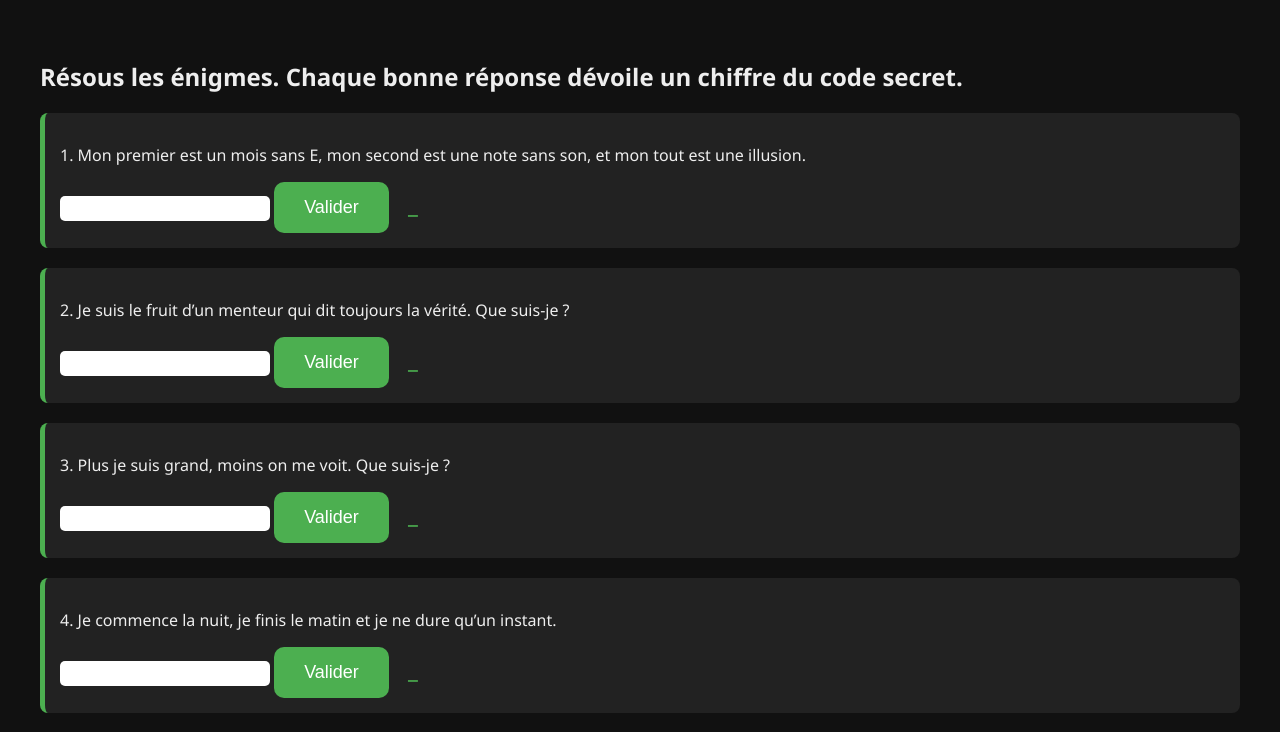
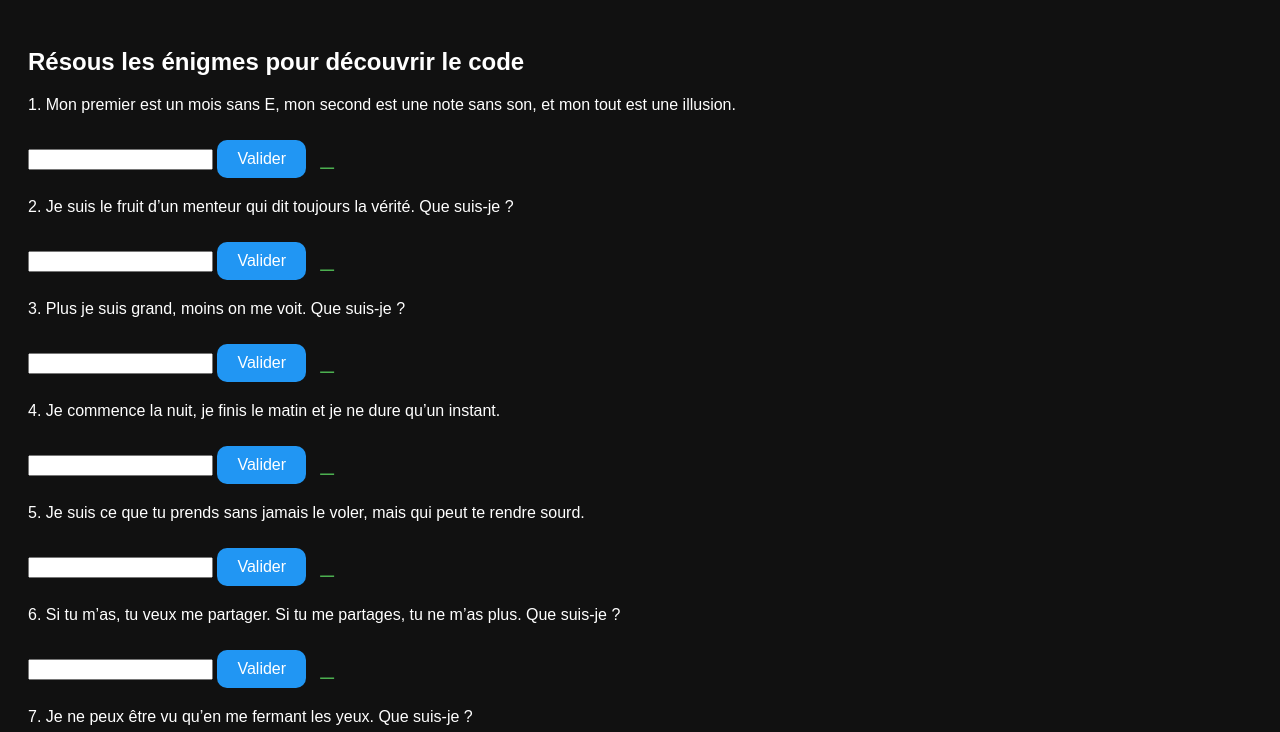
Before and after one commit to atae56/Escape-Game, a plain HTML site: page escape_game.html in a window 1280 px wide. Both pictures are taken after a click on the button "Commencer". Shown: the top 732 px of the page. Drawn offline with Linux system fonts and the light colour scheme.

Commit message:
escape_game.html

```diff
--- a/escape_game.html
+++ b/escape_game.html
@@ -1,137 +1,85 @@
 <!DOCTYPE html>
 <html lang="fr">
 <head>
-  <meta charset="UTF-8">
-  <title>Escape Game Difficile</title>
+  <meta charset="UTF-8" />
+  <title>Escape Game</title>
   <style>
     body {
-      margin: 0;
-      font-family: 'Segoe UI', sans-serif;
-      background-color: #111;
-      color: #eee;
+      font-family: sans-serif;
+      background: #111;
+      color: white;
+      padding: 20px;
     }
-
-    #accueil, #jeu {
-      display: none;
-      padding: 40px;
+    .active { display: block; }
+    .hidden { display: none; }
+    .question {
+      margin: 20px 0;
     }
-
-    #accueil.active, #jeu.active {
-      display: block;
+    .digit {
+      font-size: 24px;
+      margin-left: 10px;
+      color: #4caf50;
     }
-
-    .center {
-      text-align: center;
-      margin-top: 100px;
+    #code {
+      font-size: 28px;
+      margin: 20px 0;
+      color: #ffeb3b;
     }
-
     button {
-      padding: 15px 30px;
-      font-size: 18px;
-      background-color: #4caf50;
+      padding: 10px 20px;
+      font-size: 16px;
+      background: #2196f3;
       color: white;
       border: none;
       border-radius: 10px;
-      cursor: pointer;
-    }
-
-    .question {
-      background: #222;
-      padding: 15px;
-      margin-bottom: 20px;
-      border-left: 5px solid #4caf50;
-      border-radius: 8px;
-    }
-
-    input[type="text"] {
-      padding: 5px;
-      border-radius: 5px;
-      border: none;
-      width: 200px;
-    }
-
-    .digit {
-      font-size: 24px;
-      font-weight: bold;
-      margin-left: 15px;
-      color: #4caf50;
-    }
-
-    #code {
-      font-size: 30px;
-      letter-spacing: 8px;
-      margin-top: 30px;
-      color: #4caf50;
+      margin-top: 10px;
     }
   </style>
 </head>
 <body>
-
-<!-- Page d'accueil -->
-<div id="accueil" class="active center">
-  <h1>🧠 Escape Game Difficile</h1>
-  <p>Bienvenue dans ce défi ! Résous 10 énigmes pour découvrir un code secret.</p>
+  <div id="accueil" class="active">
+    <h1>Escape Game</h1>
     <button onclick="commencerJeu()">Commencer</button>
   </div>
 
-<!-- Page du jeu -->
-<div id="jeu">
-  <h2>Résous les énigmes. Chaque bonne réponse dévoile un chiffre du code secret.</h2>
+  <div id="jeu" class="hidden">
+    <h2>Résous les énigmes pour découvrir le code</h2>
     <div id="questions"></div>
-  <h2>📞 Code final :</h2>
     <div id="code">_ _ _ _ _ _ _ _ _ _</div>
+    <button id="btnSuivant" class="hidden" onclick="afficherLettre()">Suivant</button>
+    <div id="lettreFinale" style="font-size:28px; margin-top:20px; color:#ffeb3b;"></div>
   </div>
 
   <script>
     const enigmes = [
-    { question: "1. Mon premier est un mois sans E, mon second est une note sans son, et mon tout est une illusion.", answer: "mirage", digit: "0" },
-    { question: "2. Je suis le fruit d’un menteur qui dit toujours la vérité. Que suis-je ?", answer: "paradoxe", digit: "6" },
-    { question: "3. Plus je suis grand, moins on me voit. Que suis-je ?", answer: "obscurité", digit: "5" },
-    { question: "4. Je commence la nuit, je finis le matin et je ne dure qu’un instant.", answer: "rêve", digit: "2" },
-    { question: "5. Je suis ce que tu prends sans jamais le voler, mais qui peut te rendre sourd.", answer: "photo", digit: "2" },
-    { question: "6. Si tu m’as, tu veux me partager. Si tu me partages, tu ne m’as plus. Que suis-je ?", answer: "secret", digit: "6" },
-    { question: "7. Je ne peux être vu qu’en me fermant les yeux. Que suis-je ?", answer: "imagination", digit: "5" },
-    { question: "8. Mon père est le tonnerre, ma mère est la lumière, je suis rapide comme l’éclair.", answer: "foudre", digit: "7" },
-    { question: "9. Je suis une erreur qu’on ne voit qu’une fois qu’elle est faite.", answer: "faute", digit: "0" },
-    { question: "10. Je ne vis que quand tu me lis, je meurs quand tu m’oublies.", answer: "histoire", digit: "6" }
+      { question: "1. Mon premier est un mois sans E, mon second est une note sans son, et mon tout est une illusion.", hash: "b20459ab886e03b9a00f952b4e2adc167f9af9b53b0909860e9c58c2f1cecd60", digit: "0" },
+      { question: "2. Je suis le fruit d’un menteur qui dit toujours la vérité. Que suis-je ?", hash: "dce7b7433cf6ae93530d3448843b427bf27289e32921e67e563a13c1778f5189", digit: "6" },
+      { question: "3. Plus je suis grand, moins on me voit. Que suis-je ?", hash: "c89fb7b28e571114770a47c99b441375b94ff84b5e6448353e555d1de7e52121", digit: "5" },
+      { question: "4. Je commence la nuit, je finis le matin et je ne dure qu’un instant.", hash: "17ba218488d6c1486b027d96141e48d74dfb8d75cb61cde361b4d6028a45161e", digit: "2" },
+      { question: "5. Je suis ce que tu prends sans jamais le voler, mais qui peut te rendre sourd.", hash: "55c64d0fcd6f9d5f7c828093857e3fdfda68478bb4e9bd24d481ef391c7804e8", digit: "2" },
+      { question: "6. Si tu m’as, tu veux me partager. Si tu me partages, tu ne m’as plus. Que suis-je ?", hash: "2bb80d537b1da3e38bd30361aa855686bde0eacd7162fef6a25fe97bf527a25b", digit: "6" },
+      { question: "7. Je ne peux être vu qu’en me fermant les yeux. Que suis-je ?", hash: "ec3d00212250fb995d08c5a0692febc3fedb243281eb3defe45fa3fbf992c23f", digit: "5" },
+      { question: "8. Mon père est le tonnerre, ma mère est la lumière, je suis rapide comme l’éclair.", hash: "b23c17615a958ba416908acc36daf35ddc9b424274075e426256bd7cebb0c650", digit: "7" },
+      { question: "9. Je suis une erreur qu’on ne voit qu’une fois qu’elle est faite.", hash: "cf767de2b24a6f3b5b535ecc6a81bdf126f4f64c5e6c9c6c9450e7df5be74d4f", digit: "0" },
+      { question: "10. Je ne vis que quand tu me lis, je meurs quand tu m’oublies.", hash: "d15eec53207e92fd31b2b10523b296153ce6fe362ae1db26b664e9d934789631", digit: "6" }
     ];
 
     const codeDigits = Array(10).fill("_");
     const codeDisplay = document.getElementById("code");
     const questionsDiv = document.getElementById("questions");
-
-  // Ajout du bouton Suivant et de la lettre finale
-  const btnSuivant = document.createElement("button");
-  btnSuivant.innerText = "Suivant";
-  btnSuivant.style.display = "none";
-  btnSuivant.onclick = afficherLettre;
-  btnSuivant.style.marginTop = "20px";
-  btnSuivant.style.fontSize = "18px";
-  btnSuivant.style.padding = "10px 20px";
-  btnSuivant.style.backgroundColor = "#2196f3";
-  btnSuivant.style.color = "white";
-  btnSuivant.style.border = "none";
-  btnSuivant.style.borderRadius = "10px";
-  questionsDiv.parentElement.appendChild(btnSuivant);
-
-  const lettreDiv = document.createElement("div");
-  lettreDiv.id = "lettreFinale";
-  lettreDiv.style.fontSize = "28px";
-  lettreDiv.style.marginTop = "20px";
-  lettreDiv.style.color = "#ffeb3b";
-  lettreDiv.style.fontWeight = "bold";
-  questionsDiv.parentElement.appendChild(lettreDiv);
+    const btnSuivant = document.getElementById("btnSuivant");
+    const lettreDiv = document.getElementById("lettreFinale");
 
     function updateCode() {
       codeDisplay.innerText = codeDigits.join(" ");
       if (!codeDigits.includes("_")) {
-      btnSuivant.style.display = "inline-block";
+        btnSuivant.classList.remove("hidden");
       }
     }
 
     function commencerJeu() {
-    document.getElementById("accueil").classList.remove("active");
-    document.getElementById("jeu").classList.add("active");
+      document.getElementById("accueil").classList.add("hidden");
+      document.getElementById("jeu").classList.remove("hidden");
       lancerEnigmes();
     }
 
@@ -150,17 +98,25 @@
       updateCode();
     }
 
+    async function hashTexte(texte) {
+      const encoder = new TextEncoder();
+      const data = encoder.encode(normalize(texte));
+      const hashBuffer = await crypto.subtle.digest('SHA-256', data);
+      const hashArray = Array.from(new Uint8Array(hashBuffer));
+      return hashArray.map(b => b.toString(16).padStart(2, '0')).join('');
+    }
+
     function normalize(str) {
       return str.trim().toLowerCase().normalize("NFD").replace(/[\u0300-\u036f]/g, "");
     }
 
-  function check(index) {
+    async function check(index) {
       const input = document.getElementById(`input-${index}`).value;
-    const guess = normalize(input);
-    const answer = normalize(enigmes[index].answer);
+      const guessHash = await hashTexte(input);
+      const correctHash = enigmes[index].hash;
       const display = document.getElementById(`digit-${index}`);
 
-    if (guess === answer) {
+      if (guessHash === correctHash) {
         display.innerText = enigmes[index].digit;
         codeDigits[index] = enigmes[index].digit;
       } else {
@@ -171,8 +127,8 @@
     }
 
     function afficherLettre() {
-    lettreDiv.innerText = "Lettre : A";
-    btnSuivant.style.display = "none"; // Optionnel : cacher le bouton après clic
+      lettreDiv.innerText = "Un beau travail, tu as réussi à trouver mon numéro. Cependant, même si vous avez mon numéro, vous ne me connaissez toujours pas, encore un problème. Pour réussir, vous devez trouver mon nom. Allez-y et envoyez un message au numéro de téléphone pour recevoir l’indice suivant utile.";
+      btnSuivant.classList.add("hidden");
     }
   </script>
 </body>
```
Lines whose indentation alone changed are shown as unchanged.
